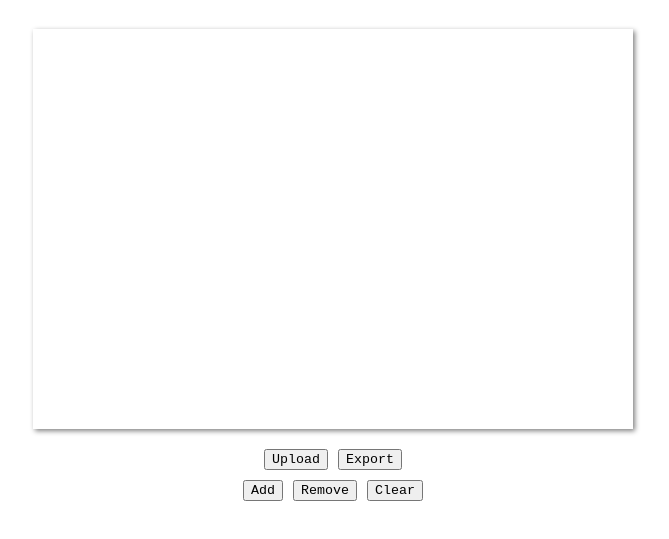
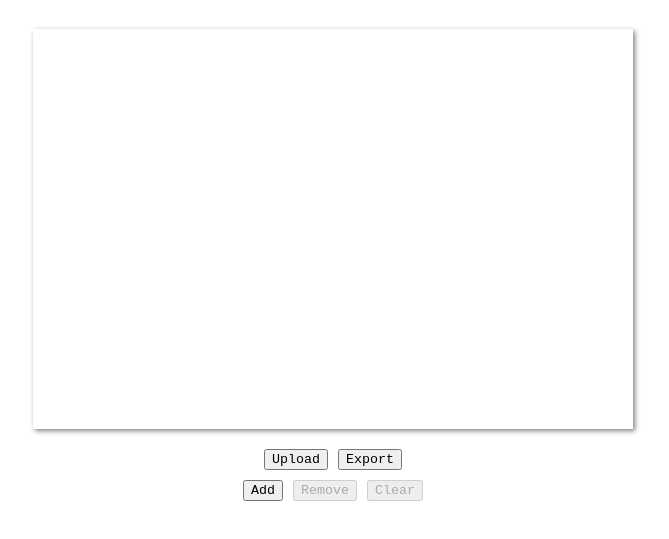
Before and after one commit to cgduncan7/fullstack-javascript-pt1, a plain HTML site: page index.html in a window 1280 px wide. Shown: the part 61-600 px from the top of the page, without its empty margins (307-976 px from the left). Drawn offline with Linux system fonts and the light colour scheme.

Commit message:
disabled remove and clear buttons by default

```diff
--- a/index.html
+++ b/index.html
@@ -16,8 +16,8 @@
     </div>
     <div class="controls controls-data">
       <button id="add">Add</button>
-      <button id="remove">Remove</button>
-      <button id="clear">Clear</button>
+      <button id="remove" disabled>Remove</button>
+      <button id="clear" disabled>Clear</button>
     </div>
   </body>
 </html>
```
